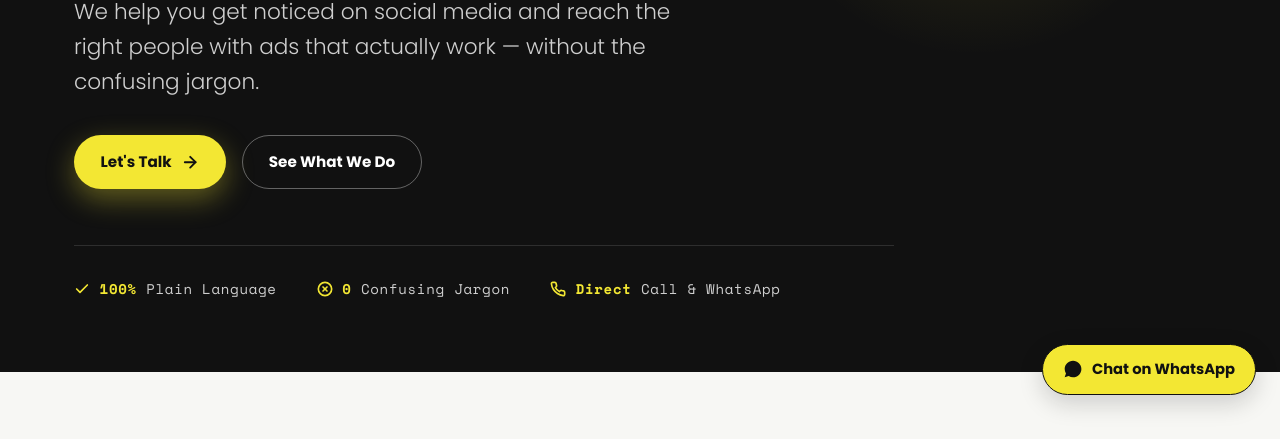
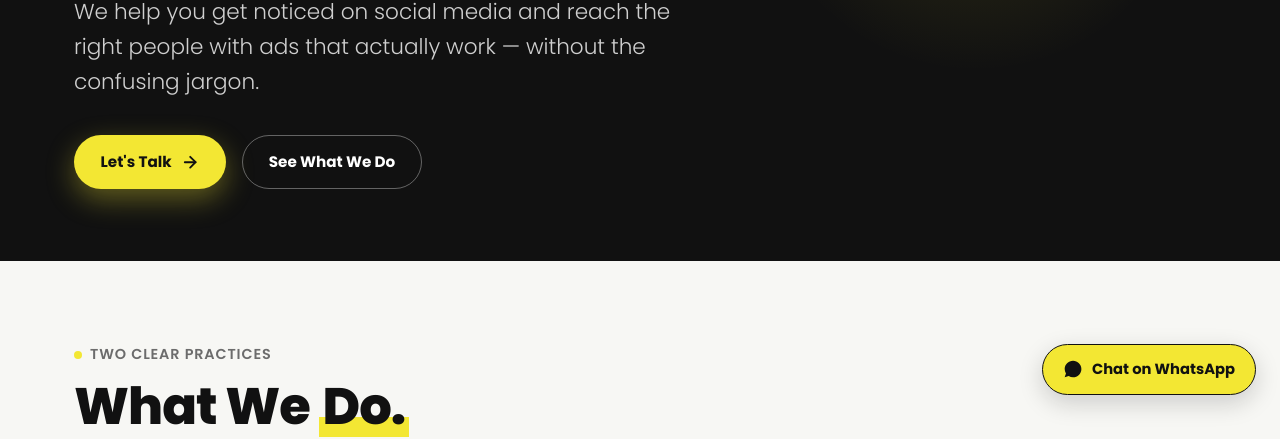
Before and after one commit to RealAtulSah/growthbeemedia, a plain HTML site: page index.html in a window 1280 px wide. Shown: the part 381-820 px from the top of the page. Drawn offline with nearby package versions, Linux system fonts and the light colour scheme.

Commit message:
feat: Remove hero metrics strip and update footer developer credit to Atul Sah

```diff
--- a/css/style.css
+++ b/css/style.css
@@ -1172,6 +1172,18 @@ p.lead {
   color: var(--gray-2);
 }
 
+.footer-dev-link {
+  color: var(--yellow);
+  text-decoration: underline;
+  text-underline-offset: 3px;
+  font-weight: 500;
+  transition: all var(--transition);
+}
+
+.footer-dev-link:hover {
+  color: var(--white);
+}
+
 /* --------------------------------------------------------------------------
    13. Floating Quick Contact Badge
    -------------------------------------------------------------------------- */
--- a/index.html
+++ b/index.html
@@ -126,32 +126,6 @@
             <a href="services.html" class="btn btn-ghost-white">
               <span>See What We Do</span>
             </a>
-          </div>
-
-          <!-- Hero Metrics Strip -->
-          <div class="stats-strip">
-            <div class="stat-item">
-              <svg viewBox="0 0 24 24" width="16" height="16" fill="none" stroke="var(--yellow)" stroke-width="2.5" stroke-linecap="round" stroke-linejoin="round">
-                <polyline points="20 6 9 17 4 12"/>
-              </svg>
-              <span><b>100%</b> Plain Language</span>
-            </div>
-
-            <div class="stat-item">
-              <svg viewBox="0 0 24 24" width="16" height="16" fill="none" stroke="var(--yellow)" stroke-width="2.5" stroke-linecap="round" stroke-linejoin="round">
-                <circle cx="12" cy="12" r="10"/>
-                <line x1="15" y1="9" x2="9" y2="15"/>
-                <line x1="9" y1="9" x2="15" y2="15"/>
-              </svg>
-              <span><b>0</b> Confusing Jargon</span>
-            </div>
-
-            <div class="stat-item">
-              <svg viewBox="0 0 24 24" width="16" height="16" fill="none" stroke="var(--yellow)" stroke-width="2.5" stroke-linecap="round" stroke-linejoin="round">
-                <path d="M22 16.92v3a2 2 0 0 1-2.18 2 19.79 19.79 0 0 1-8.63-3.07 19.5 19.5 0 0 1-6-6 19.79 19.79 0 0 1-3.07-8.67A2 2 0 0 1 4.11 2h3a2 2 0 0 1 2 1.72 12.84 12.84 0 0 0 .7 2.81 2 2 0 0 1-.45 2.11L8.09 9.91a16 16 0 0 0 6 6l1.27-1.27a2 2 0 0 1 2.11-.45 12.84 12.84 0 0 0 2.81.7A2 2 0 0 1 22 16.92z"/>
-              </svg>
-              <span><b>Direct</b> Call & WhatsApp</span>
-            </div>
           </div>
         </div>
       </div>
@@ -495,7 +469,7 @@
 
       <div class="footer-bottom">
         <p>&copy; 2026 Growth Bee Media. All rights reserved.</p>
-        <p>Keeping marketing simple and approachable.</p>
+        <p>Developing by <a href="https://atulsah.in" target="_blank" rel="noopener" class="footer-dev-link">Atul Sah</a></p>
       </div>
     </div>
   </footer>
```
Also changed, not shown: about.html (+1 -1 lines), contact.html (+1 -1 lines), services.html (+1 -1 lines), 1 other file.
